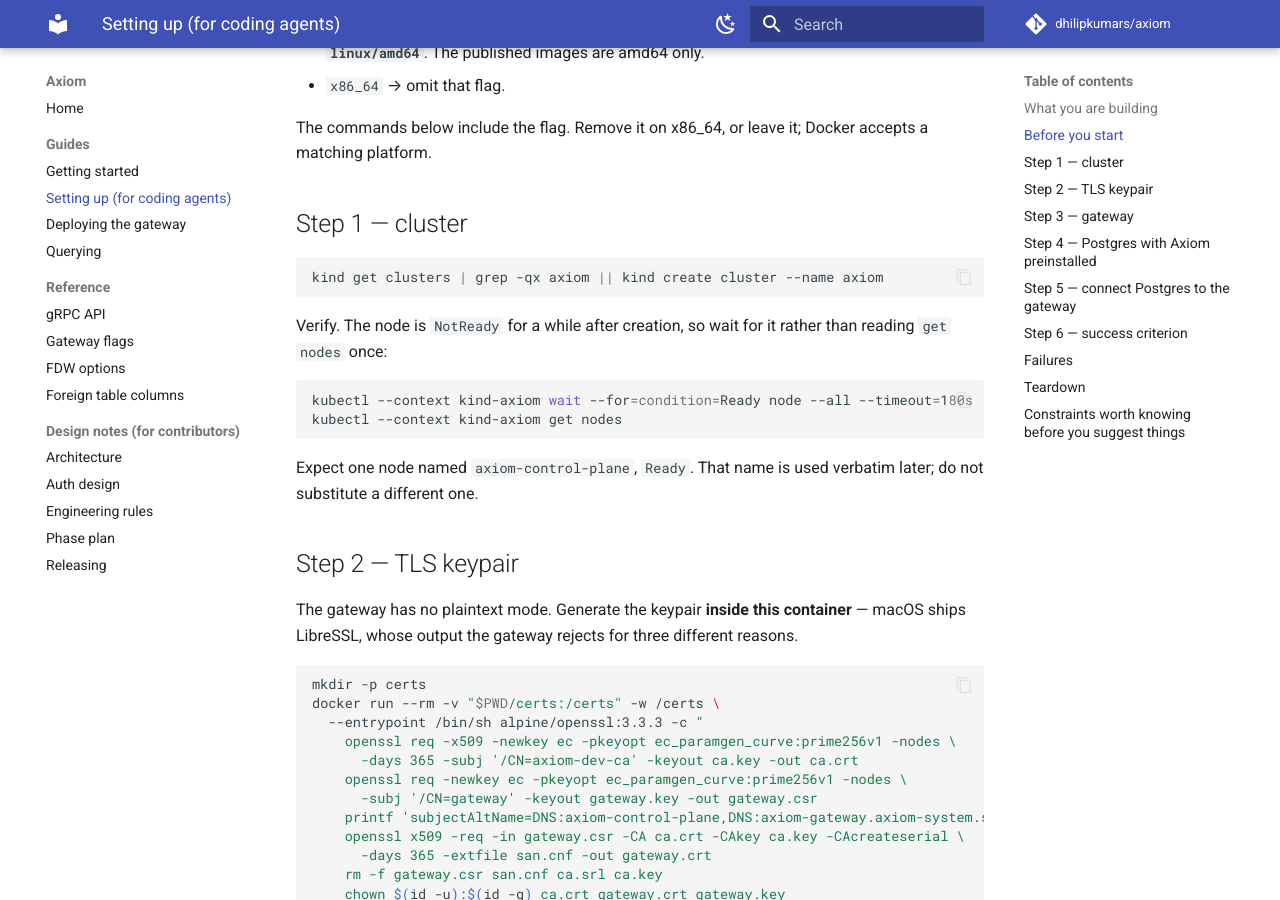
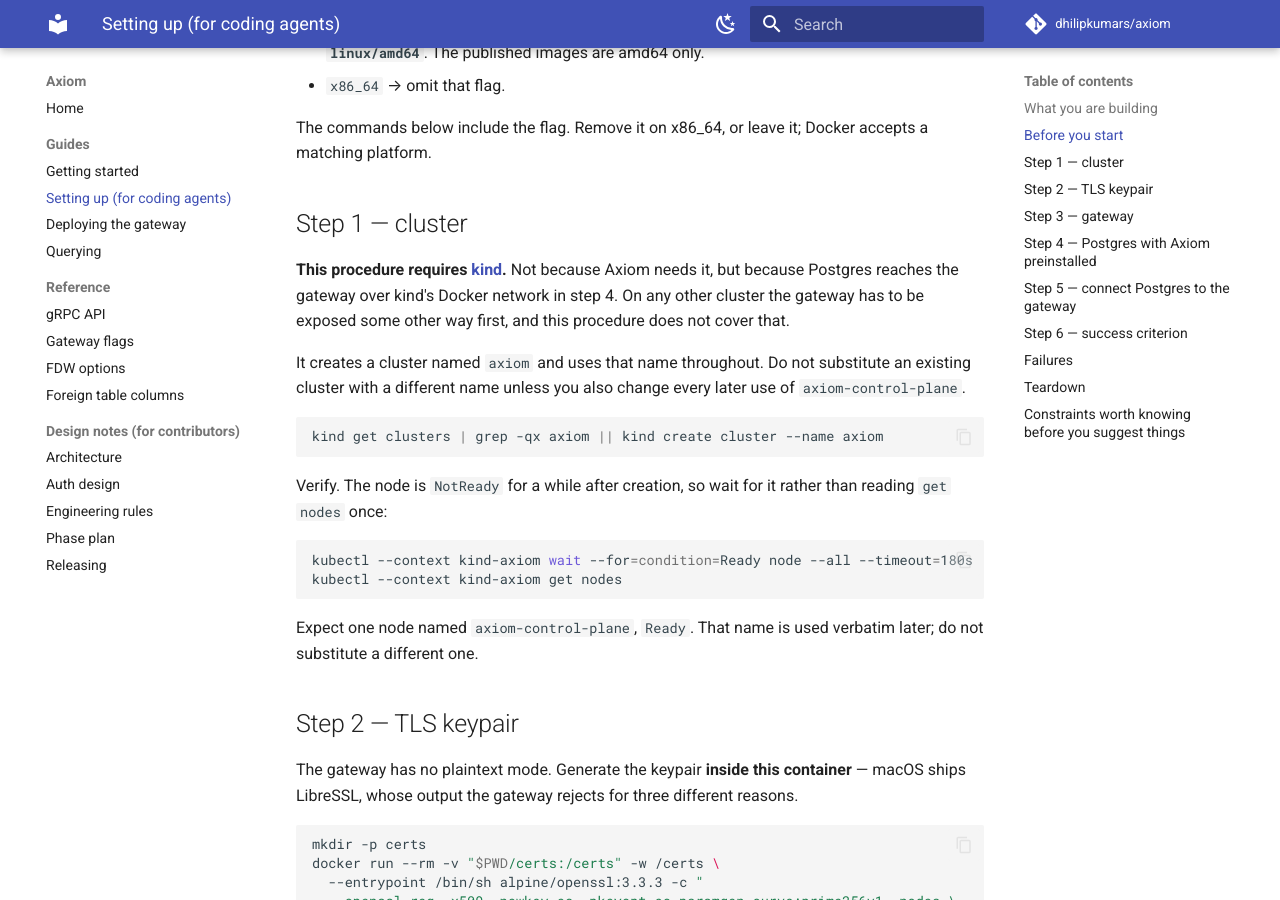
Before and after one commit to dhilipkumars/axiom, an MkDocs documentation site: the page built from docs/guides/for-agents.md, in a window 1280 px wide and 900 px high, scrolled down 899 px. Built offline with MkDocs 1.6.1 and Material for MkDocs 9.7.7, drawn with Linux system fonts in a browser that asks for light colours; comment, search, counter and statistics services are not loaded.

Commit message:
State that the agent procedure requires kind, and fixes its cluster name
The same gap review found in getting started, in the page next to it: it
said "a Kubernetes cluster (kind, created here if absent)" and then
hard-coded axiom-control-plane in the SAN, the endpoint and the network.

The human guide parameterises the cluster name because a person may
already have one. This page deliberately does not: an agent benefits
more from a fixed name it can substitute literally than from a variable
it has to keep consistent across six steps. So it states that it creates
`axiom`, uses that name throughout, and says what changing it would
cost.

Co-Authored-By: Claude Opus 5 <noreply@anthropic.com>

````diff
--- a/docs/guides/for-agents.md
+++ b/docs/guides/for-agents.md
@@ -41,6 +41,15 @@ The commands below include the flag. Remove it on x86_64, or leave it; Docker
 accepts a matching platform.
 
 ## Step 1 — cluster
+
+**This procedure requires [kind](https://kind.sigs.k8s.io).** Not because
+Axiom needs it, but because Postgres reaches the gateway over kind's Docker
+network in step 4. On any other cluster the gateway has to be exposed some
+other way first, and this procedure does not cover that.
+
+It creates a cluster named `axiom` and uses that name throughout. Do not
+substitute an existing cluster with a different name unless you also change
+every later use of `axiom-control-plane`.
 
 ```sh
 kind get clusters | grep -qx axiom || kind create cluster --name axiom
````
